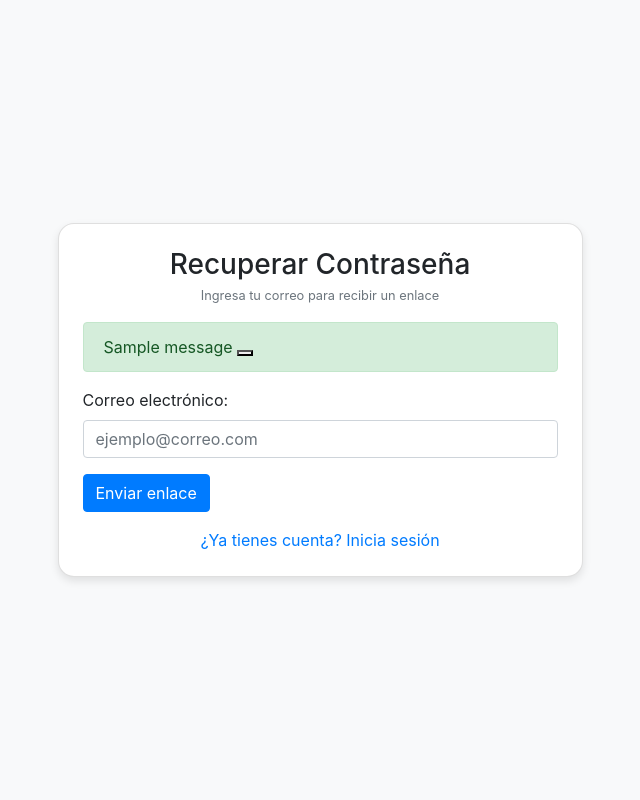
After one commit to BiblioProject/Proyecto_Biblioteca, a Django app: page /app_biblioteca/recuperar/ in a window 1280 px wide. The commit adds this page. Shown: the whole page, without its empty margins (320-960 px from the left). Run offline with Django 5.2, Linux system fonts and the light colour scheme; tables that the repository leaves empty hold one stand-in row (values such as "Sample post"); one stand-in notice (Sample message) is shown; some libraries are stand-ins or nearby versions.

Commit message:
Send password reset email via Gmail

```diff
--- /dev/null
+++ b/app_biblioteca/templates/custom_password_reset.html
@@ -0,0 +1,59 @@
+{% load static %}
+<!DOCTYPE html>
+<html lang="es">
+<head>
+    <meta charset="UTF-8">
+    <title>Recuperar contraseña</title>
+    <meta name="viewport" content="width=device-width, initial-scale=1">
+    <link rel="stylesheet" href="{% static 'bootstrap/css/bootstrap.min.css' %}">
+
+    <style>
+        body {
+            background: #f8f9fa;
+        }
+        .card {
+            border-radius: 1rem;
+            box-shadow: 0 4px 8px rgba(0, 0, 0, 0.1);
+        }
+    </style>
+</head>
+<body>
+
+<div class="container d-flex justify-content-center align-items-center vh-100">
+    <div class="col-md-6">
+        <div class="card p-4">
+            <div class="text-center mb-3">
+                <h3 class="mb-0">Recuperar Contraseña</h3>
+                <small class="text-muted">Ingresa tu correo para recibir un enlace</small>
+            </div>
+
+            {% if messages %}
+                {% for message in messages %}
+                    <div class="alert alert-{{ message.tags }} alert-dismissible fade show" role="alert">
+                        {{ message }}
+                        <button type="button" class="btn-close" data-bs-dismiss="alert" aria-label="Close"></button>
+                    </div>
+                {% endfor %}
+            {% endif %}
+
+            <form method="post">
+                {% csrf_token %}
+                <div class="mb-3">
+                    <label for="email" class="form-label">Correo electrónico:</label>
+                    <input type="email" name="email" id="email" class="form-control" placeholder="ejemplo@correo.com" required>
+                </div>
+                <div class="d-grid">
+                    <button type="submit" class="btn btn-primary">Enviar enlace</button>
+                </div>
+            </form>
+
+            <div class="mt-3 text-center">
+                <a href="{% url 'login' %}" class="text-decoration-none">¿Ya tienes cuenta? Inicia sesión</a>
+            </div>
+        </div>
+    </div>
+</div>
+
+<script src="{% static 'bootstrap/js/bootstrap.bundle.min.js' %}"></script>
+</body>
+</html>
--- a/app_biblioteca/templates/login.html
+++ b/app_biblioteca/templates/login.html
@@ -32,7 +32,7 @@
                 <a href="{% url 'registro' %}" class="btn btn-primary">Registrarse</a>
             </div>
             <div class="text-center mt-3">
-                <a href="{% url 'password_reset' %}" class="link-secondary" style="text-decoration: none;"> ¿Olvidaste tu contraseña? </a>
+              <a href="{% url 'custom_password_reset' %}" class="link-secondary" style="text-decoration: none;">¿Olvidaste tu contraseña?</a>
             </div>
         </form>
     </div>
--- a/app_biblioteca/urls.py
+++ b/app_biblioteca/urls.py
@@ -51,11 +51,10 @@ urlpatterns = [
 
     path('createGenre/', views.createGenre, name='create_genre'),
     path('editGenre/<int:id>', views.editGenre, name = 'edit_genre'),
+    path('dashboard/', dashboard, name='dashboard'),
 
-    path('password_reset/', auth_views.PasswordResetView.as_view(template_name='password_reset_form.html'), name='password_reset'),
-    path('password_reset/done/', auth_views.PasswordResetDoneView.as_view(template_name='password_reset_done.html'), name='password_reset_done'),
-    path('reset/<uidb64>/<token>/', auth_views.PasswordResetConfirmView.as_view(template_name='password_reset_confirm.html'), name='password_reset_confirm'),
-    path('reset/done/', auth_views.PasswordResetCompleteView.as_view(template_name='password_reset_complete.html'), name='password_reset_complete'),
-
-    path('dashboard/', dashboard, name='dashboard'),
+# Password reset
+    path('recuperar/', views.custom_password_reset, name='custom_password_reset'),
+    path('recuperar/', views.custom_password_reset, name='custom_password_reset'),
+    path('reset_password/<str:token>/', views.custom_password_reset_confirm, name='custom_password_reset_confirm'),
 ]
--- a/app_biblioteca/views.py
+++ b/app_biblioteca/views.py
@@ -13,9 +13,12 @@ from django.core.exceptions import ObjectDoesNotExist, ValidationError
 from django.shortcuts import render, redirect
 from .forms import RegistroUsuarioForm
 from django.contrib.auth import logout as auth_logout
-from django.shortcuts import redirect
 from django.contrib.auth.models import User
 from django.db.models import Count
+from django.core.mail import send_mail
+from django.utils.crypto import get_random_string
+from django.contrib.auth.hashers import make_password
+
 
 def logout(request):
     auth_logout(request)
@@ -46,6 +49,58 @@ def valida_user(request):
      else:
         messages.info(request, 'Credenciales incorrectas')
   return redirect('/app_biblioteca/')
+
+
+def custom_password_reset(request):
+    if request.method == 'POST':
+        email = request.POST.get('email')
+        try:
+            user = User.objects.get(email=email)
+            token = get_random_string(32)
+            request.session['password_reset_token'] = token
+            request.session['password_reset_user'] = user.pk
+            # Crea el enlace de recuperación
+            reset_link = request.build_absolute_uri(f'/app_biblioteca/reset_password/{token}/')
+            # Envía el correo
+            send_mail(
+                'Recupera tu contraseña',
+                f'Hola {user.username}, haz clic en el siguiente enlace para restablecer tu contraseña: {reset_link}',
+                None,
+                [email],
+            )
+            messages.success(request, 'Se ha enviado un enlace de recuperación a tu correo.')
+            return redirect('custom_password_reset')
+        except User.DoesNotExist:
+            messages.error(request, 'No existe un usuario con ese correo.')
+    return render(request, 'custom_password_reset.html')
+
+def custom_password_reset_confirm(request, token):
+    session_token = request.session.get('password_reset_token')
+    user_id = request.session.get('password_reset_user')
+    if not session_token or session_token != token or not user_id:
+        return render(request, 'custom_password_reset_invalid.html')
+
+    if request.method == 'POST':
+        password1 = request.POST.get('password1')
+        password2 = request.POST.get('password2')
+        if password1 != password2:
+            messages.error(request, 'Las contraseñas no coinciden.')
+        elif len(password1) < 8:
+            messages.error(request, 'La contraseña debe tener al menos 8 caracteres.')
+        elif password1.isdigit():
+            messages.error(request, 'La contraseña no puede ser completamente numérica.')
+        else:
+            from django.contrib.auth.models import User
+            user = User.objects.get(pk=user_id)
+            user.password = make_password(password1)
+            user.save()
+            # Limpia la sesión
+            del request.session['password_reset_token']
+            del request.session['password_reset_user']
+            messages.success(request, '¡Contraseña cambiada exitosamente! Ya puedes iniciar sesión.')
+            return redirect('login')
+    return render(request, 'custom_password_reset_confirm.html')
+
 
 # Función genérica para listar objetos con paginación: Puede filtrar por un campo específico si se proporciona `filter_field` y `filter_value`.
 @login_required(login_url='/app_biblioteca/login/')
```
Also changed, not shown: app_biblioteca/templates/custom_password_reset_confirm.html (added, +65 -0 lines), app_biblioteca/templates/custom_password_reset_invalid.html (added, +15 -0 lines), app_biblioteca/templates/password_reset_complete.html (deleted, +0 -7 lines), app_biblioteca/templates/password_reset_confirm.html (deleted, +0 -11 lines), app_biblioteca/templates/password_reset_done.html (deleted, +0 -7 lines), app_biblioteca/templates/password_reset_form.html (deleted, +0 -14 lines), biblioteca/settings.py (+7 -1 lines).
